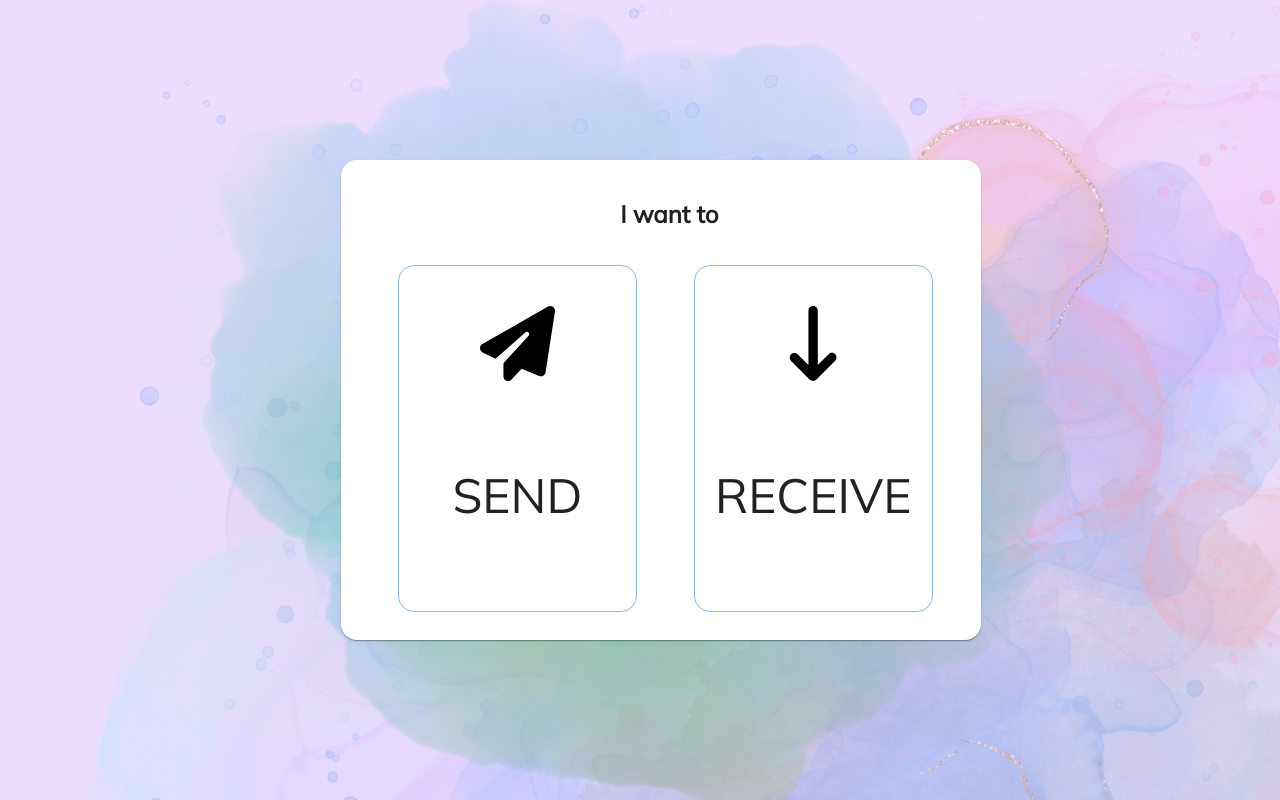
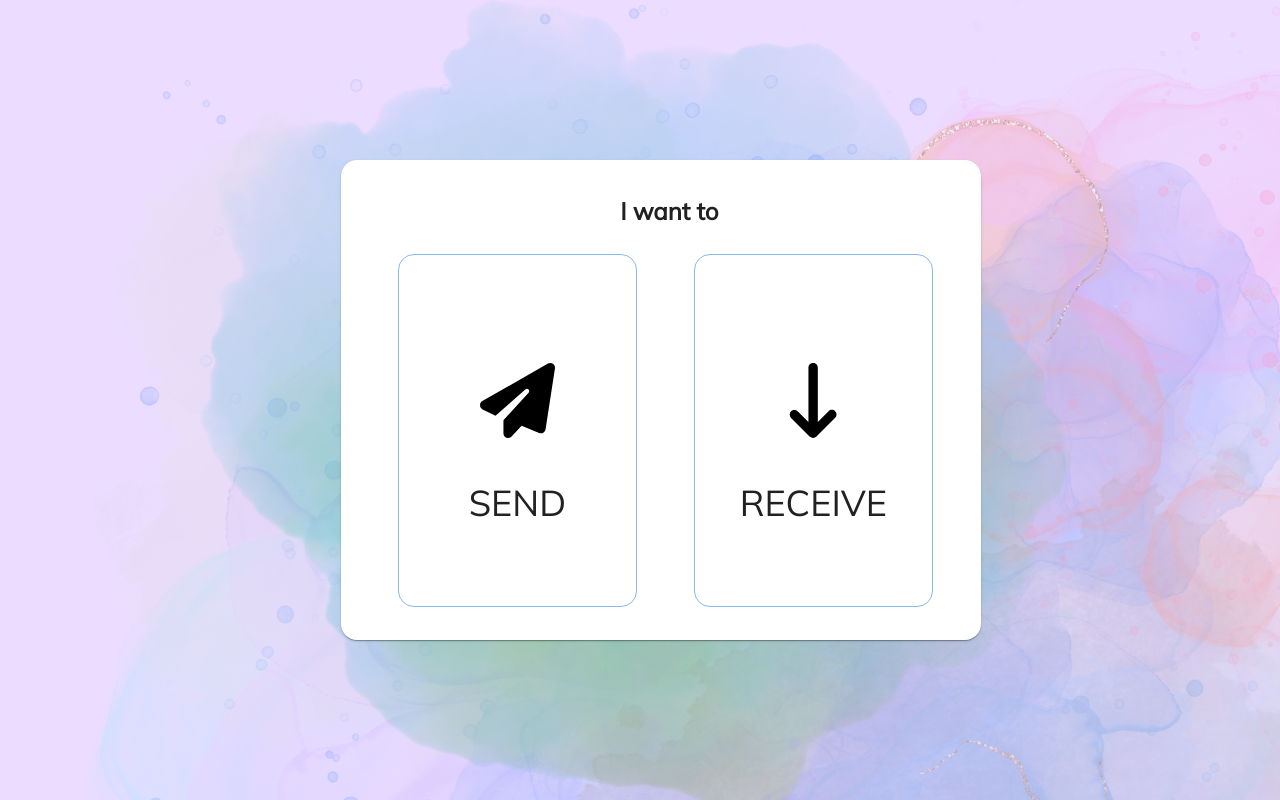
Before and after one commit to minghao912/Octopus-ui, a Next.js app: page / in a window 1280 px wide. Built offline with nearby package versions, Linux system fonts and the light colour scheme.

Commit message:
feat: finish home page, ok for text transmission

```diff
--- a/pages/index.tsx
+++ b/pages/index.tsx
@@ -5,42 +5,50 @@ import Grid from '@mui/material/Grid';
 import Typography from '@mui/material/Typography';
 
 import { FontAwesomeIcon } from '@fortawesome/react-fontawesome';
-import { faPaperPlane, faArrowDownLong } from '@fortawesome/free-solid-svg-icons';
+import { faPaperPlane, faArrowDownLong, faT, faFile } from '@fortawesome/free-solid-svg-icons';
+
+import { useState } from 'react';
 
 import styles from '../styles/home.module.css';
 import Link from 'next/link';
 
+enum STEP {
+    ONE, TWO
+}
+
+enum SR {
+    SEND, RECEIVE
+}
+
 export default function Home() {
+    const [currentContent, setCurrentContent] = useState<JSX.Element>(_getContent(STEP.ONE, null));
+
+    function _userAction(sr: SR) {
+        // Do fly away transition
+        let f = document.querySelector('.fade-item');
+        f?.classList.add(styles.flyAway);
+
+        // Then show next step
+        setTimeout(() => {
+            setCurrentContent(_getContent(STEP.TWO, sr));
+        }, 250)
+    }
+
+    function _getContent(step: STEP, sr: SR | null): JSX.Element {
+        if (step == STEP.ONE) {
+            // Step one: Choose send or receive
             return (<Grid
                 container
-        spacing={0}
-        alignItems="center"
+                spacing={2}
+                direction="column"
                 justifyContent="center"
-        style={{ minHeight: '100vh', paddingLeft: '15%', paddingRight: '15%' }}
-    >
-        <Grid item xs={8}>
-            <Card
-                sx={{
-                    borderRadius: '16px',
-                    minHeight: '480px',
-                    minWidth: '640px'
-                }}
-                className={styles.card}
-            >
-                <CardContent
-                    style={{ height: '100%', width: '100%' }}
-                >
-                    <Grid
-                        container
-                        spacing={2}
-                        direction="row"
-                        justifyContent="center"
-                        alignItems="center"
+                alignItems="space-around"
                 sx={{
                     width: '100%',
                     height: '100%',
                     margin: 0
                 }}
+                className="fade-item"
             >
                 <Grid item>
                     <Typography
@@ -64,7 +72,13 @@ export default function Home() {
                             height: '100%'
                         }}
                     >
-                                <Grid item xs={5}>
+                        <Grid item
+                            xs={5}
+                            sx={{
+                            width: '100%',
+                            height: '100%'
+                            }}
+                        >
                             <Button
                                 variant="outlined"
                                 sx={{
@@ -73,24 +87,26 @@ export default function Home() {
                                     padding: 5,
                                     borderRadius: '16px',
                                 }}
+                                className={styles.raise}
+                                onClick={(e) => _userAction(SR.SEND)}
                             >
-                                        <Link href="send-text">
                                 <Grid
                                     container
                                     rowSpacing={4}
                                     direction="column"
                                     justifyContent="center"
                                     alignItems="center"
+                                    sx={{ margin: 5 }}
                                 >
-                                                <Grid item>
+                                    <Grid item sx={{maxWidth: '100%'}}>
                                         <FontAwesomeIcon
                                             icon={faPaperPlane}
                                             style={{height: '75px', color: 'black'}}
                                         />
                                     </Grid>
-                                                <Grid item>
+                                    <Grid item sx={{maxWidth: '100%'}}>
                                         <Typography
-                                                        sx={{ fontSize: 48, margin: 5 }}
+                                            sx={{ fontSize: 36 }}
                                             color="text.primary"
                                             align="center"
                                         >
@@ -98,10 +114,100 @@ export default function Home() {
                                         </Typography>
                                     </Grid>
                                 </Grid>
-                                        </Link>
                             </Button>
                         </Grid>
-                                <Grid item xs={5}>
+                        <Grid item
+                            xs={5}
+                            sx={{
+                            width: '100%',
+                            height: '100%'
+                            }}
+                        >
+                            <Button
+                                variant="outlined"
+                                sx={{
+                                    width: '100%',
+                                    height: '100%',
+                                    borderRadius: '16px',
+                                }}
+                                className={styles.raise}
+                                onClick={(e) => _userAction(SR.RECEIVE)}
+                            >
+                                <Grid
+                                    container
+                                    rowSpacing={4}
+                                    direction="column"
+                                    justifyContent="center"
+                                    alignItems="center"
+                                    sx={{margin: 5}}
+                                >
+                                    <Grid item sx={{maxWidth: '100%'}}>
+                                        <FontAwesomeIcon
+                                            icon={faArrowDownLong}
+                                            style={{height: '75px', color: 'black'}}
+                                        />
+                                    </Grid>
+                                    <Grid item sx={{maxWidth: '100%'}}>
+                                        <Typography
+                                            sx={{ fontSize: 36 }}
+                                            color="text.primary"
+                                            align="center"
+                                        >
+                                            Receive
+                                        </Typography>
+                                    </Grid>
+                                </Grid>
+                            </Button>
+                        </Grid>
+                    </Grid>
+                </Grid>
+            </Grid>);
+        } else if (step == STEP.TWO) {
+            if (sr == null)
+                return <></>;
+
+            // Step two: Choose text or file
+            return (<Grid
+                container
+                spacing={2}
+                direction="column"
+                justifyContent="center"
+                alignItems="space-around"
+                sx={{
+                    width: '100%',
+                    height: '100%',
+                    margin: 0
+                }}
+            >
+                <Grid item>
+                    <Typography
+                        sx={{ fontSize: 24, fontWeight: 'bold' }}
+                        color="text.primary"
+                        align="center"
+                        gutterBottom
+                    >
+                        I want to {sr == SR.SEND ? "send a" : "receive a"}
+                    </Typography>
+                </Grid>
+                <Grid item sx={{height: '80%'}}>
+                    <Grid
+                        container
+                        spacing={1}
+                        direction="row"
+                        justifyContent="space-around"
+                        alignItems="center"
+                        sx={{
+                            width: '100%',
+                            height: '100%'
+                        }}
+                    >
+                        <Grid item
+                            xs={5}
+                            sx={{
+                                width: '100%',
+                                height: '100%'
+                            }}
+                        >
                             <Button
                                 variant="outlined"
                                 sx={{
@@ -110,28 +216,80 @@ export default function Home() {
                                     padding: 5,
                                     borderRadius: '16px',
                                 }}
+                                className={styles.raise}
                             >
-                                        <Link href="/receive">
+                                <Link href={sr == SR.SEND ? "/send-text" : "/receive-text"}>
                                     <Grid
                                         container
                                         rowSpacing={4}
                                         direction="column"
                                         justifyContent="center"
                                         alignItems="center"
+                                        sx={{
+                                            width: '100%',
+                                            height: '100%'
+                                        }}
                                     >
-                                                <Grid item>
+                                        <Grid item sx={{maxWidth: '100%'}}>
                                             <FontAwesomeIcon
-                                                        icon={faArrowDownLong}
+                                                icon={faT}
                                                 style={{height: '75px', color: 'black'}}
                                             />
                                         </Grid>
-                                                <Grid item>
+                                        <Grid item sx={{maxWidth: '100%'}}>
                                             <Typography
-                                                        sx={{ fontSize: 48, margin: 5 }}
+                                                sx={{ fontSize: 36 }}
                                                 color="text.primary"
                                                 align="center"
                                             >
-                                                        Receive
+                                                Text
+                                            </Typography>
+                                        </Grid>
+                                    </Grid>
+                                </Link>
+                            </Button>
+                        </Grid>
+                        <Grid item
+                            xs={5}
+                            sx={{
+                                width: '100%',
+                                height: '100%'
+                            }}
+                        >
+                            <Button
+                                variant="outlined"
+                                sx={{
+                                    width: '100%',
+                                    height: '100%',
+                                    borderRadius: '16px',
+                                }}
+                                className={styles.raise}
+                            >
+                                <Link href={sr == SR.SEND ? "/send-file" : "/receive-file"} as="div">
+                                    <Grid
+                                        container
+                                        rowSpacing={4}
+                                        direction="column"
+                                        justifyContent="center"
+                                        alignItems="center"
+                                        sx={{
+                                            width: '100%',
+                                            height: '100%'
+                                        }}
+                                    >
+                                        <Grid item sx={{maxWidth: '100%'}}>
+                                            <FontAwesomeIcon
+                                                icon={faFile}
+                                                style={{height: '75px', color: 'black'}}
+                                            />
+                                        </Grid>
+                                        <Grid item sx={{maxWidth: '100%'}}>
+                                            <Typography
+                                                sx={{ fontSize: 36 }}
+                                                color="text.primary"
+                                                align="center"
+                                            >
+                                                File
                                             </Typography>
                                         </Grid>
                                     </Grid>
@@ -140,7 +298,31 @@ export default function Home() {
                         </Grid>
                     </Grid>
                 </Grid>
-                    </Grid>
+            </Grid>);
+        } else return <></>;
+    }
+
+    return (<Grid
+        container
+        spacing={0}
+        alignItems="center"
+        justifyContent="center"
+        style={{ minHeight: '100vh', paddingLeft: '15%', paddingRight: '15%' }}
+    >
+        <Grid item xs={8}>
+            <Card
+                sx={{
+                    borderRadius: '16px',
+                    minHeight: '480px',
+                    minWidth: '640px'
+                }}
+                className={styles.card}
+            >
+                <CardContent
+                    style={{ height: '100%', width: '100%' }}
+                >
+
+                    {currentContent}
                 </CardContent>
             </Card>
         </Grid>
--- a/styles/Home.module.css
+++ b/styles/Home.module.css
@@ -3,3 +3,29 @@
     height: 60vh;
     background-color: rgba(255, 255, 255, 0.6);
 }
+
+.raise:hover {
+  box-shadow: 0 0.5em 0.5em -0.4em #ECDCFF;
+  transform: translateY(-0.5em);
+}
+
+.raise {
+    transition: 0.25s ease-in-out;
+}
+
+.flyAway {
+    animation: ani-flyAway 0.25s;
+    -moz-animation: ani-flyAway 0.25s; /* Firefox */
+    -webkit-animation: ani-flyAway 0.25s; /* Safari and Chrome */
+    -o-animation: ani-flyAway 0.25s; /* Opera */
+}
+
+@keyframes ani-flyAway {
+    from {
+        opacity: 1;
+    }
+
+    to {
+        opacity: 0;
+    }
+}
```
Also changed, not shown: pages/receive-text.tsx (renamed from pages/receive.tsx). Lines whose indentation alone changed are shown as unchanged.
